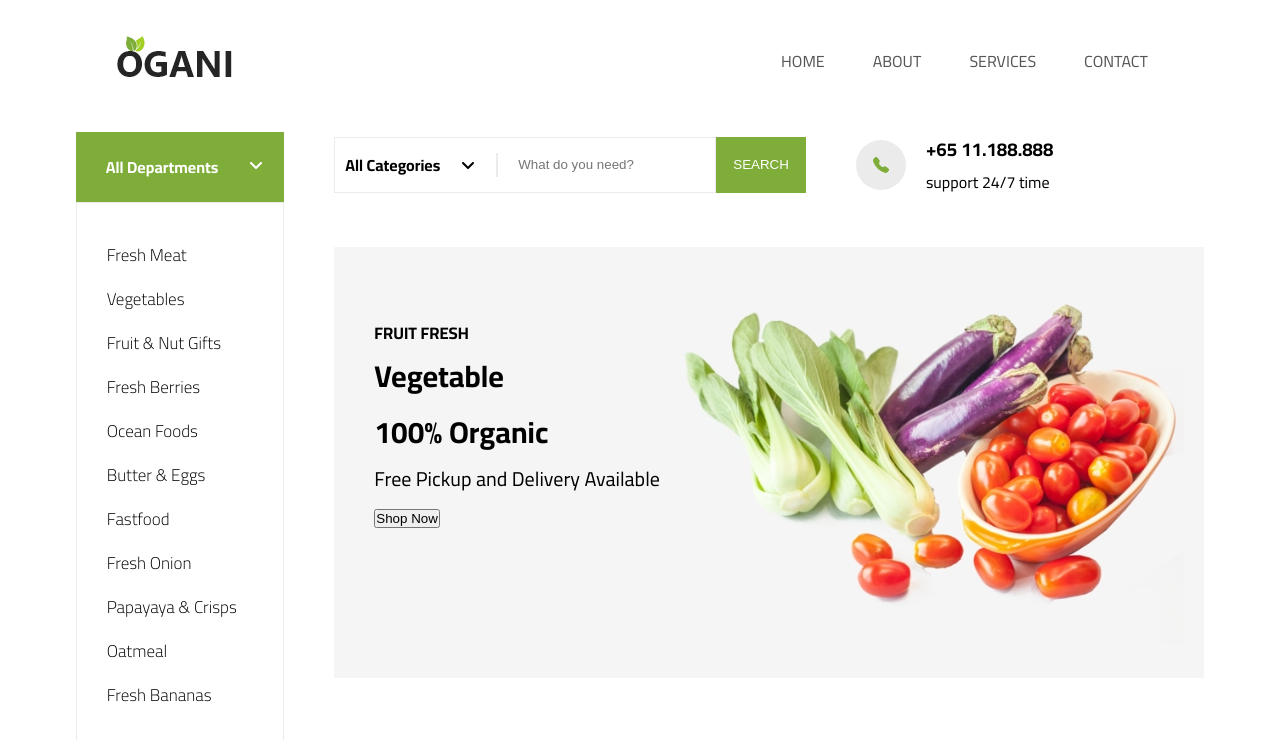
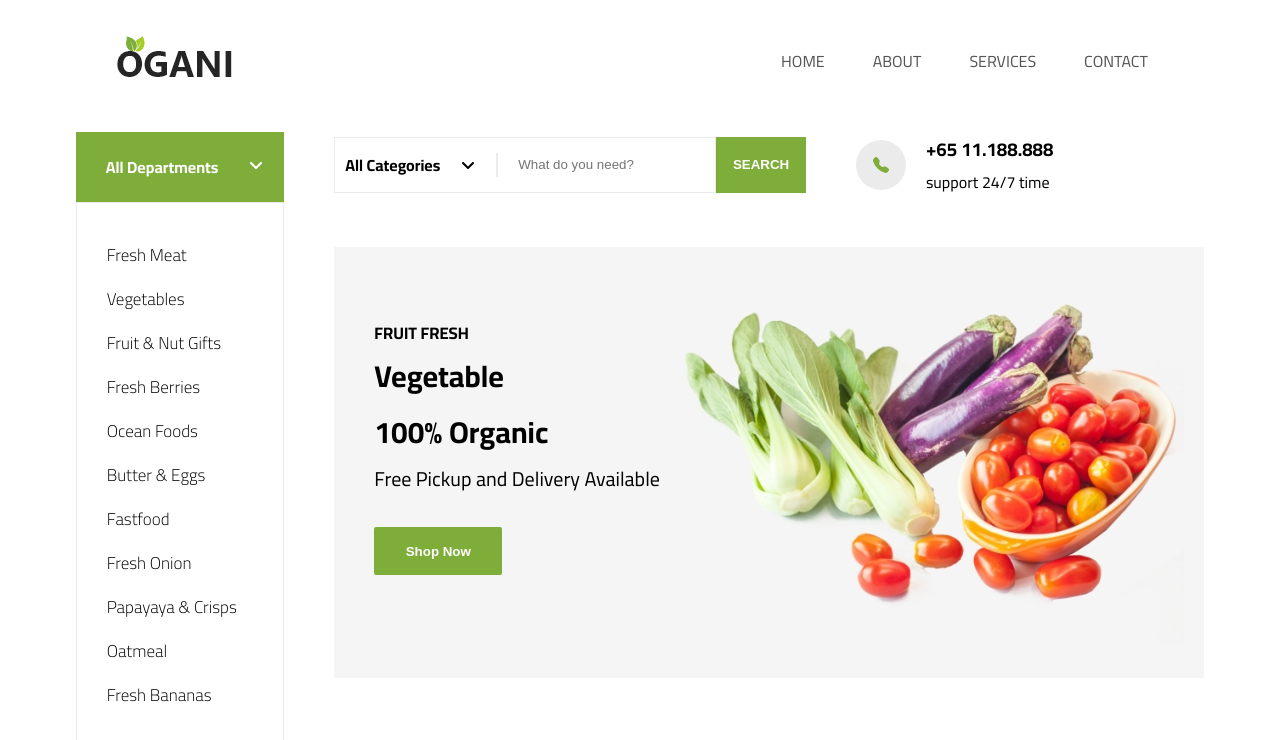
Before and after one commit to Amajuoyichidera/ogani, a React (Create React App) app: page / in a window 1280 px wide. Shown: the top 740 px of the page. Built offline with nearby package versions, Linux system fonts and the light colour scheme.

Commit message:
first version

```diff
--- a/src/components/vege/vege.module.css
+++ b/src/components/vege/vege.module.css
@@ -69,6 +69,7 @@
     padding: 10px;
     width: 7vw;
     cursor: pointer;
+    font-weight: bold;
 }
 
 .line {
@@ -112,3 +113,16 @@
     padding: 10px; /* Optional: padding around the text */
     font-size: 20px;
 }
+
+.overText button {
+    background-color: #7FAD39;
+    border: none;
+    color: white;
+    padding: 10px;
+    width: 10vw;
+    height: 6vh;
+    border-radius: 2px;
+    margin-top: 30px;
+    font-weight: bold;
+    cursor: pointer;
+}
```
